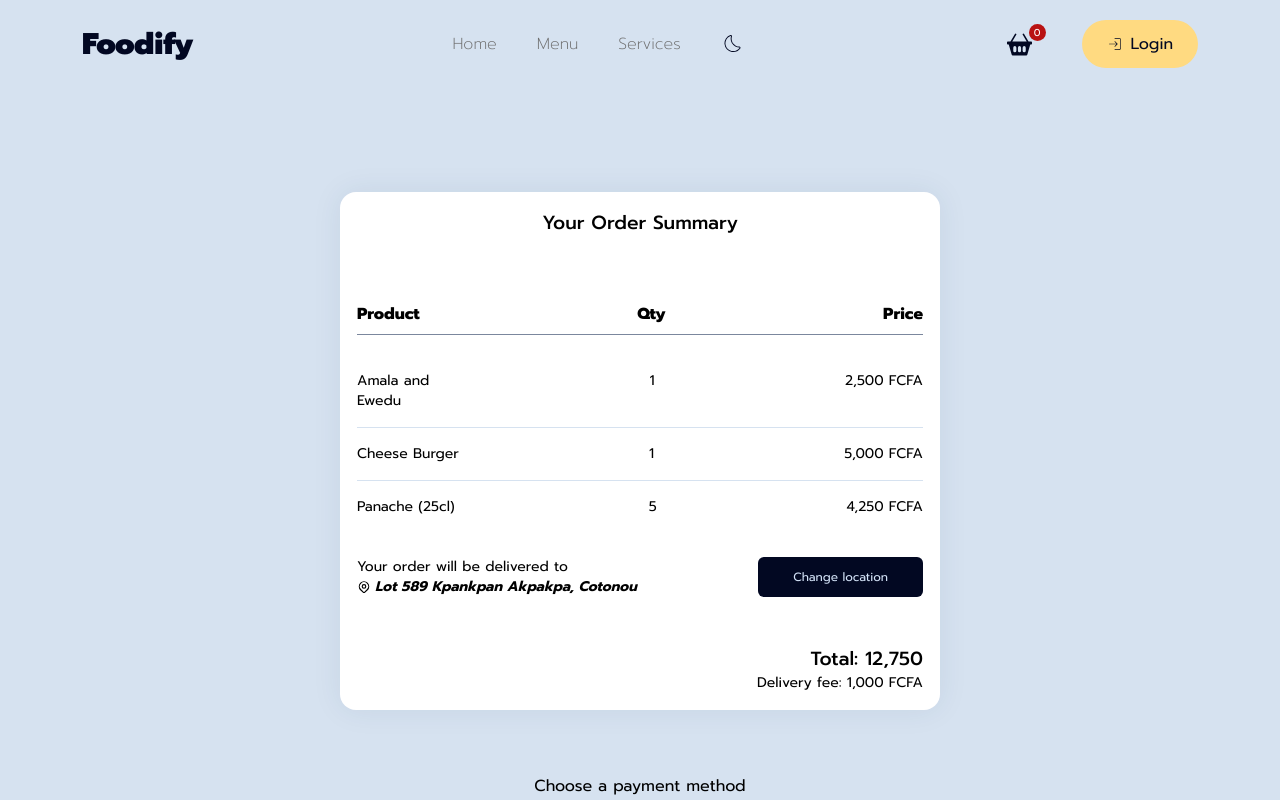
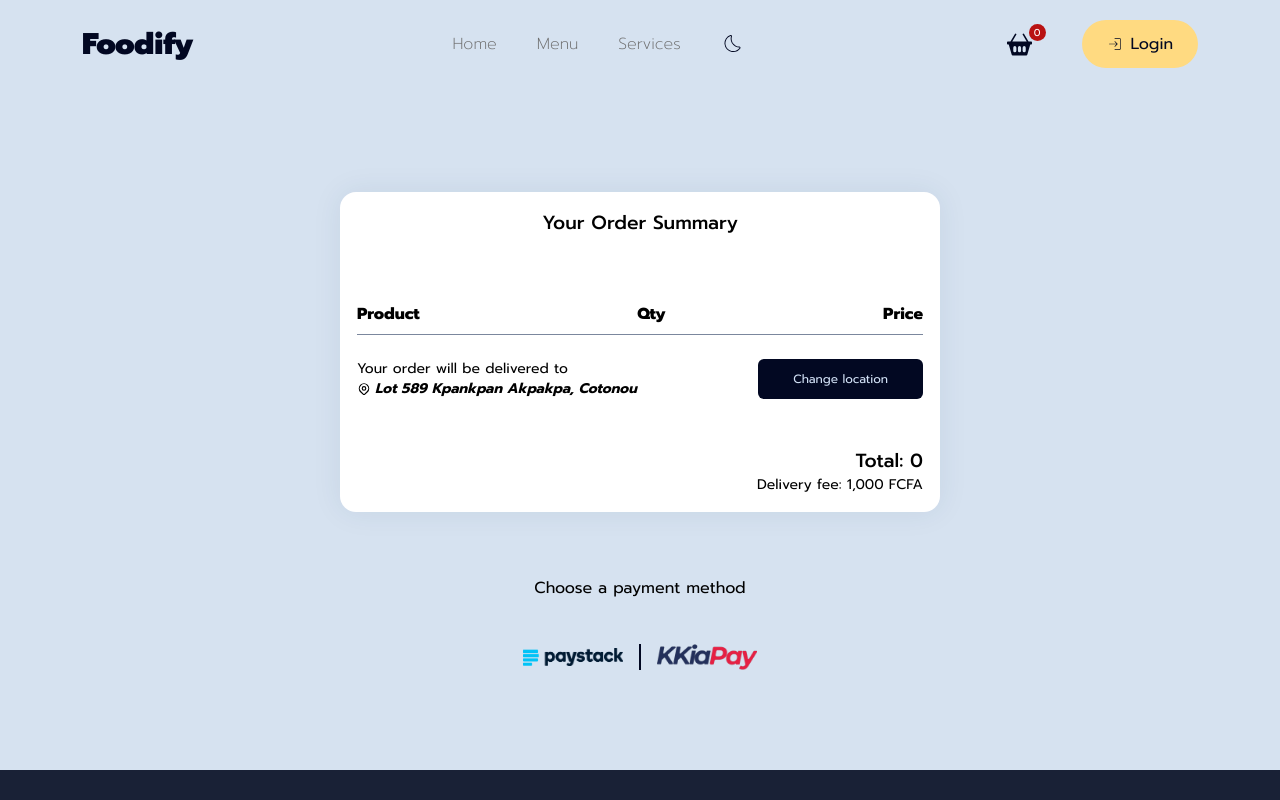
Before and after one commit to Joseph-Jnr/foodify_v1, a React (Vite) app: page /order-summary in a window 1280 px wide. Shown: the top 800 px of the page. Built offline with nearby package versions, Linux system fonts and the light colour scheme; what react-slugify would draw is missing.

Commit message:
update: displaying cart items in order summary

```diff
--- a/src/components/orderSummary/OrderSummary.jsx
+++ b/src/components/orderSummary/OrderSummary.jsx
@@ -1,4 +1,5 @@
 import { useState } from 'react'
+import { useSelector } from 'react-redux'
 import './OrderSummary.css'
 import '../auth/FormStyle.css'
 import { HiOutlineLocationMarker } from 'react-icons/hi'
@@ -9,6 +10,9 @@ import { ToastContainer, toast } from 'react-toastify'
 import 'react-toastify/dist/ReactToastify.css'
 
 const OrderSummary = () => {
+  const cartProducts = useSelector((state) => state.cart.cartItems)
+  const totalAmount = useSelector((state) => state.cart.totalAmount)
+
   const [showLocationInput, setShowLocationInput] = useState(false)
   const [userLocation, setUserLocation] = useState(
     'Lot 589 Kpankpan Akpakpa, Cotonou'
@@ -38,21 +42,16 @@ const OrderSummary = () => {
 
           {/* Order details */}
           <div className='order-details mt-5'>
-            <div className='single-order-detail flex justify-between text-sm py-4'>
-              <div className='title'>Amala and Ewedu</div>
-              <div className='qty'>1</div>
-              <div className='amt'>2,500 FCFA</div>
-            </div>
-            <div className='single-order-detail flex justify-between text-sm py-4'>
-              <div className='title'>Cheese Burger</div>
-              <div className='qty'>1</div>
-              <div className='amt'>5,000 FCFA</div>
-            </div>
-            <div className='single-order-detail flex justify-between text-sm py-4'>
-              <div className='title'>Panache (25cl)</div>
-              <div className='qty'>5</div>
-              <div className='amt'>4,250 FCFA</div>
-            </div>
+            {cartProducts.map((product) => (
+              <div
+                key={product.id}
+                className='single-order-detail flex justify-between text-sm py-4'
+              >
+                <div className='title'>{product.title}</div>
+                <div className='qty'>{product.quantity}</div>
+                <div className='amt'>{product.totalPrice.toLocaleString()}</div>
+              </div>
+            ))}
           </div>
 
           {/* User's delivery location */}
@@ -92,7 +91,7 @@ const OrderSummary = () => {
           {/* Summary footer */}
           <div className='summary-footer text-right mt-12'>
             <h1 className='font-bold'>
-              Total: <span>12,750</span>
+              Total: <span>{totalAmount.toLocaleString()}</span>
             </h1>
             <p className='text-sm'>
               Delivery fee: <span>1,000</span> FCFA
```
